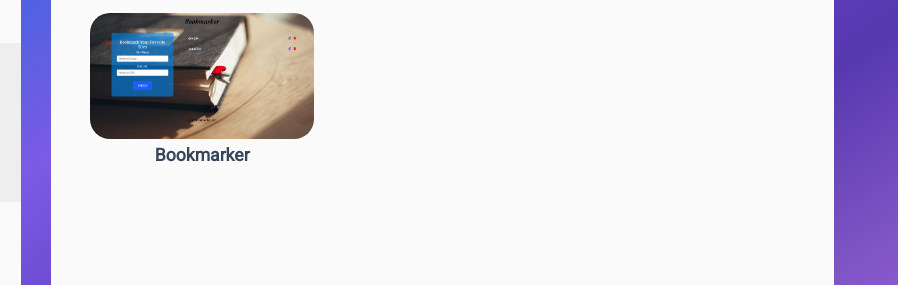
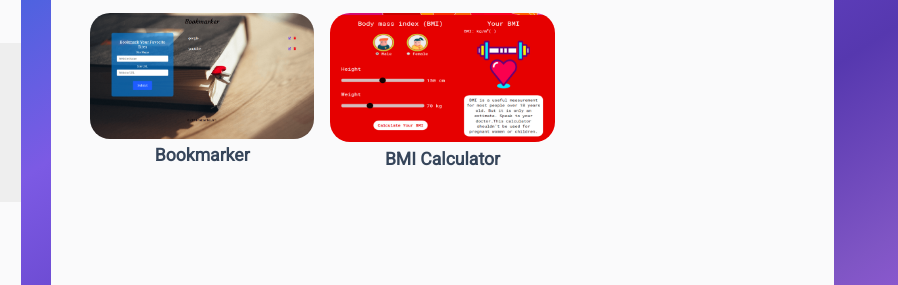
Before and after one commit to kyawmoehan/my_portfolio_v1, a plain HTML site: page pages/portfolio.html in a window 1280 px wide. Shown: the part 390-675 px from the top of the page, 382-1280 px from the left. Drawn offline with nearby package versions, Linux system fonts and the light colour scheme.

Commit message:
add bmi project

```diff
--- a/pages/portfolio.html
+++ b/pages/portfolio.html
@@ -101,6 +101,12 @@
                                 <p><span>&lt;</span>Bookmarker<span>/&gt;</span></p>
                             </a>
                         </div>
+                        <div class="project">
+                            <a href="http://bmicalculator.kyawmoehan.me/" target="_blank">
+                                <img src="../images/projects/bmi.png" alt="BMI">
+                                <p><span>&lt;</span>BMI Calculator<span>/&gt;</span></p>
+                            </a>
+                        </div>
                     </div>
                 </div>
             </div>
```
Also changed, not shown: images/projects/bmi.png (added).
